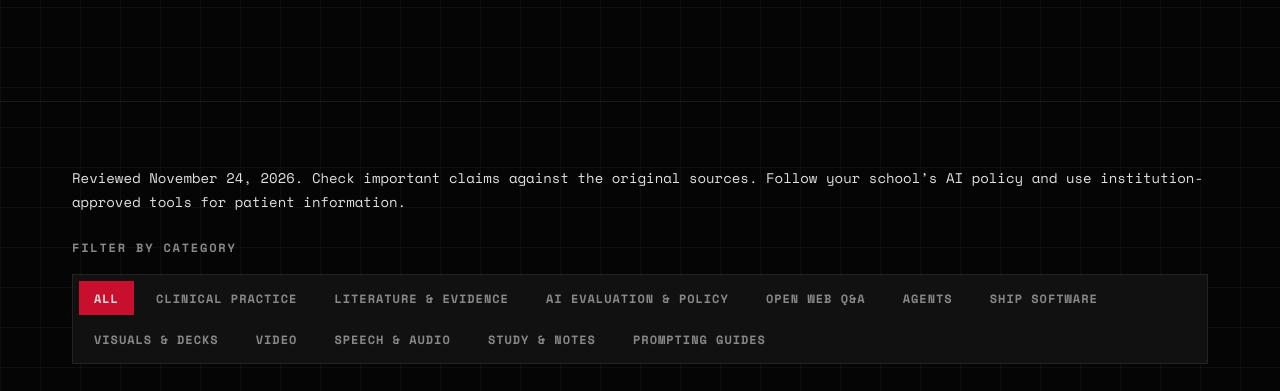
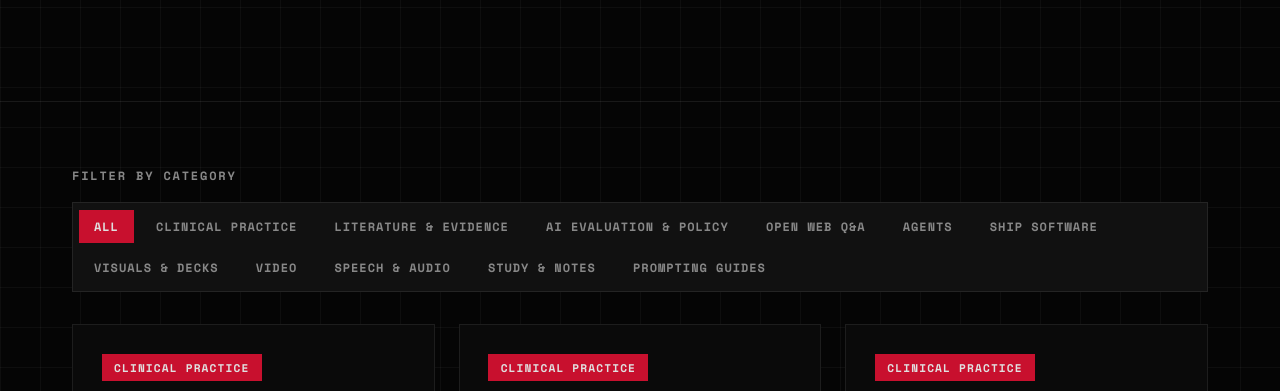
Before and after one commit to AI-in-Medicine-at-AMC/AIMIG-Website, a plain HTML site: page resources.html in a window 1280 px wide. Shown: the part 353-744 px from the top of the page. Drawn offline with nearby package versions, Linux system fonts and the light colour scheme.

Commit message:
Remove review note from resources page

```diff
--- a/resources.html
+++ b/resources.html
@@ -287,12 +287,6 @@
       gap: 2rem;
     }
 
-    .resources-note {
-      margin-bottom: 1.5rem;
-      color: var(--text);
-      font-size: 0.875rem;
-    }
-
     .resources-toolbar {
       display: flex;
       flex-wrap: wrap;
@@ -560,10 +554,6 @@
   =========================================== -->
   <section id="resources">
     <div class="container" style="padding-top: 4rem;">
-      <p class="resources-note">
-        Reviewed <time datetime="2026-11-24">November 24, 2026</time>. Check important claims against the original sources.
-        Follow your school’s AI policy and use institution-approved tools for patient information.
-      </p>
       <div class="resources-toolbar reveal" hidden>
         <span class="filter-label" id="category-filter-label">Filter by category</span>
         <div class="tab-group category-filter" role="group" aria-labelledby="category-filter-label">
```
